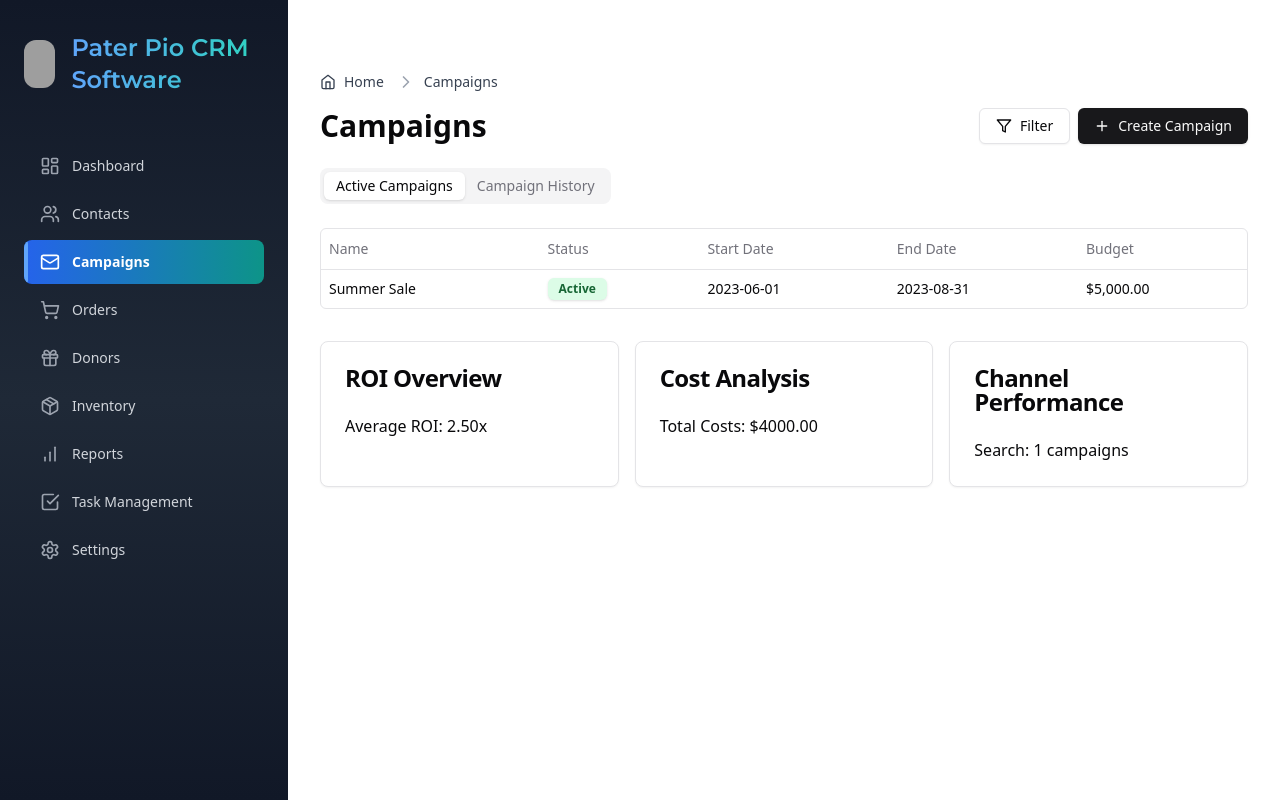
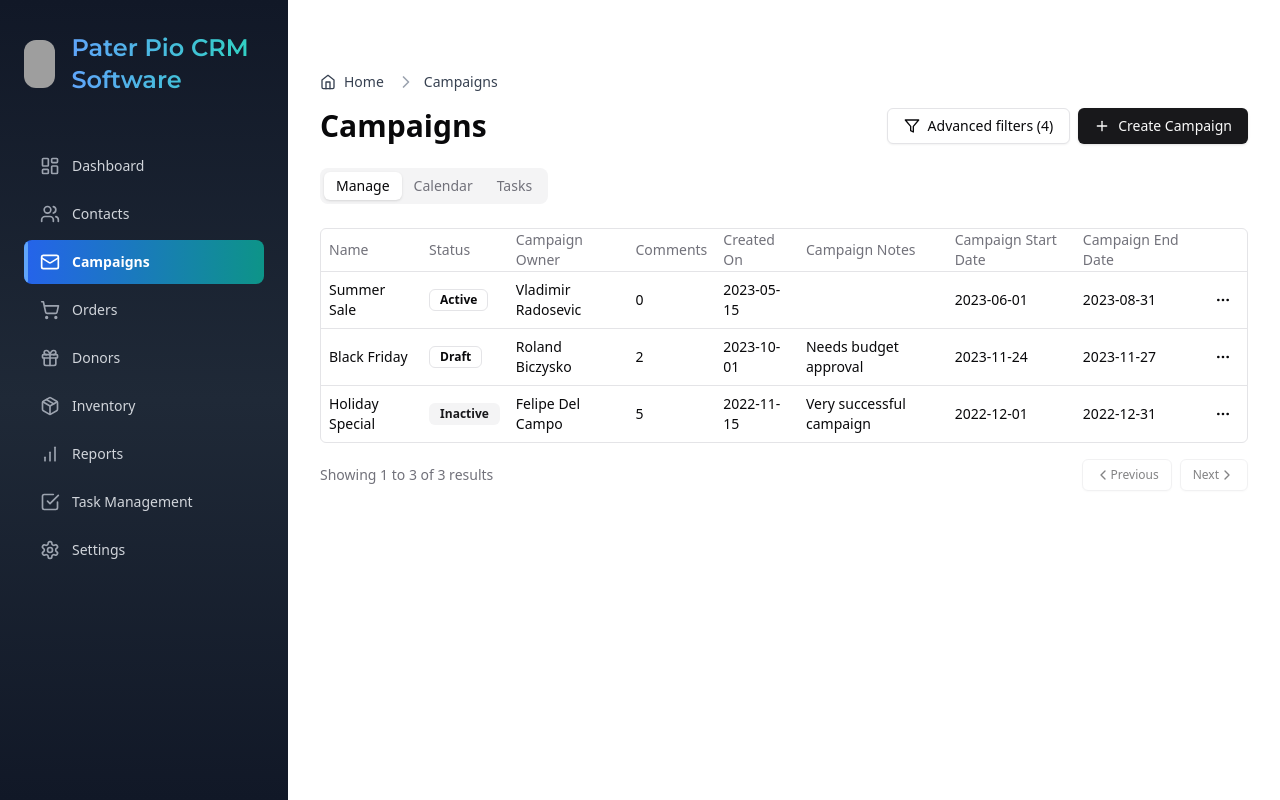
Before and after one commit to ogiMamic/CRM-Software, a Next.js app: page /campaigns in a window 1280 px wide. Built offline with nearby package versions, Linux system fonts and the light colour scheme; grey boxes are pictures that could not be loaded.

Commit message:
Improve Campaign Page

```diff
--- a/src/app/campaigns/columns.tsx
+++ b/src/app/campaigns/columns.tsx
@@ -1,14 +1,10 @@
+"use client"
+
 import { ColumnDef } from "@tanstack/react-table"
+import { Campaign } from "./types"
 import { Badge } from "@/components/ui/badge"
-
-type Campaign = {
-  id: string
-  name: string
-  status: 'Active' | 'Inactive' | 'Draft'
-  startDate: string
-  endDate: string
-  budget: number
-}
+import { Button } from "@/components/ui/button"
+import { MoreHorizontal } from "lucide-react"
 
 export const columns: ColumnDef<Campaign>[] = [
   {
@@ -20,37 +16,44 @@ export const columns: ColumnDef<Campaign>[] = [
     header: "Status",
     cell: ({ row }) => {
       const status = row.getValue("status") as string
+      return <Badge variant={status === 'Active' ? "success" : status === 'Draft' ? "warning" : "secondary"}>{status}</Badge>
+    },
+  },
+  {
+    accessorKey: "owner",
+    header: "Campaign Owner",
+  },
+  {
+    accessorKey: "comments",
+    header: "Comments",
+  },
+  {
+    accessorKey: "createdOn",
+    header: "Created On",
+  },
+  {
+    accessorKey: "notes",
+    header: "Campaign Notes",
+  },
+  {
+    accessorKey: "startDate",
+    header: "Campaign Start Date",
+  },
+  {
+    accessorKey: "endDate",
+    header: "Campaign End Date",
+  },
+  {
+    id: "actions",
+    cell: ({ row }) => {
+      const campaign = row.original
+
       return (
-        <Badge
-          className={
-            status === 'Active' ? 'bg-green-100 text-green-800' :
-            status === 'Inactive' ? 'bg-red-100 text-red-800' :
-            'bg-gray-100 text-gray-800'
-          }
-        >
-          {status}
-        </Badge>
+        <Button variant="ghost" className="h-8 w-8 p-0">
+          <span className="sr-only">Open menu</span>
+          <MoreHorizontal className="h-4 w-4" />
+        </Button>
       )
     },
   },
-  {
-    accessorKey: "startDate",
-    header: "Start Date",
-  },
-  {
-    accessorKey: "endDate",
-    header: "End Date",
-  },
-  {
-    accessorKey: "budget",
-    header: "Budget",
-    cell: ({ row }) => {
-      const budget = parseFloat(row.getValue("budget"))
-      const formatted = new Intl.NumberFormat("en-US", {
-        style: "currency",
-        currency: "USD",
-      }).format(budget)
-      return <div className="font-medium">{formatted}</div>
-    },
-  },
 ]
--- a/src/app/campaigns/page.tsx
+++ b/src/app/campaigns/page.tsx
@@ -4,7 +4,7 @@ import { useEffect, useState } from 'react'
 import { DataTable } from '@/components/ui/data-table'
 import { columns } from './columns'
 import { Button } from '@/components/ui/button'
-import { PlusIcon, FilterIcon } from 'lucide-react'
+import { PlusIcon, FilterIcon, ChevronLeftIcon, ChevronRightIcon } from 'lucide-react'
 import { Tabs, TabsContent, TabsList, TabsTrigger } from "@/components/ui/tabs"
 import { Dialog, DialogContent, DialogHeader, DialogTitle, DialogTrigger } from "@/components/ui/dialog"
 import { CreateCampaignForm } from '@/components/CreateCampaignForm'
@@ -13,6 +13,7 @@ import { Select, SelectContent, SelectItem, SelectTrigger, SelectValue } from "@
 import { Input } from "@/components/ui/input"
 import { Label } from "@/components/ui/label"
 import { Card, CardContent, CardHeader, CardTitle } from "@/components/ui/card"
+import { Checkbox } from "@/components/ui/checkbox"
 
 type Campaign = {
   id: string
@@ -28,6 +29,10 @@ type Campaign = {
   assignee: string
   property: string
   workflow: string
+  owner: string
+  comments: number
+  createdOn: string
+  notes: string
 }
 
 export default function CampaignsPage() {
@@ -35,10 +40,17 @@ export default function CampaignsPage() {
   const [filters, setFilters] = useState({
     status: 'all',
     platform: 'all',
-    assignee: '',
-    property: '',
+    assignee: 'all',
+    property: 'all',
+    startingThisQuarter: false,
+    recentlyCreated: false,
   })
   const [isFilterDialogOpen, setIsFilterDialogOpen] = useState(false)
+  const [assignees, setAssignees] = useState<string[]>([])
+  const [properties, setProperties] = useState<string[]>([])
+  const [currentPage, setCurrentPage] = useState(1)
+  const [itemsPerPage, setItemsPerPage] = useState(25)
+  const [activeTab, setActiveTab] = useState('manage')
 
   useEffect(() => {
     // In a real application, you would fetch this data from an API
@@ -46,11 +58,17 @@ export default function CampaignsPage() {
       // Simulating an API call with setTimeout
       setTimeout(() => {
         const mockCampaigns: Campaign[] = [
-          { id: '1', name: 'Summer Sale', status: 'Active', startDate: '2023-06-01', endDate: '2023-08-31', budget: 5000, platform: 'Google Ads', roi: 2.5, costs: 4000, channel: 'Search', assignee: 'John Doe', property: 'E-commerce Store', workflow: 'Planning > Design > Launch > Monitor' },
-          { id: '2', name: 'Black Friday', status: 'Draft', startDate: '2023-11-24', endDate: '2023-11-27', budget: 10000, platform: 'Meta Ads', roi: 0, costs: 0, channel: 'Social', assignee: 'Jane Smith', property: 'Retail Store', workflow: 'Ideation > Approval > Setup' },
-          { id: '3', name: 'Holiday Special', status: 'Inactive', startDate: '2022-12-01', endDate: '2022-12-31', budget: 7500, platform: 'Google Ads', roi: 3.2, costs: 7000, channel: 'Display', assignee: 'Mike Johnson', property: 'Online Marketplace', workflow: 'Completed' },
+          { id: '1', name: 'Summer Sale', status: 'Active', startDate: '2023-06-01', endDate: '2023-08-31', budget: 5000, platform: 'Google Ads', roi: 2.5, costs: 4000, channel: 'Search', assignee: 'John Doe', property: 'E-commerce Store', workflow: 'Planning > Design > Launch > Monitor', owner: 'Vladimir Radosevic', comments: 0, createdOn: '2023-05-15', notes: '' },
+          { id: '2', name: 'Black Friday', status: 'Draft', startDate: '2023-11-24', endDate: '2023-11-27', budget: 10000, platform: 'Meta Ads', roi: 0, costs: 0, channel: 'Social', assignee: 'Jane Smith', property: 'Retail Store', workflow: 'Ideation > Approval > Setup', owner: 'Roland Biczysko', comments: 2, createdOn: '2023-10-01', notes: 'Needs budget approval' },
+          { id: '3', name: 'Holiday Special', status: 'Inactive', startDate: '2022-12-01', endDate: '2022-12-31', budget: 7500, platform: 'Google Ads', roi: 3.2, costs: 7000, channel: 'Display', assignee: 'Mike Johnson', property: 'Online Marketplace', workflow: 'Completed', owner: 'Felipe Del Campo', comments: 5, createdOn: '2022-11-15', notes: 'Very successful campaign' },
         ]
         setCampaigns(mockCampaigns)
+
+        // Extract unique assignees and properties
+        const uniqueAssignees = Array.from(new Set(mockCampaigns.map(c => c.assignee)))
+        const uniqueProperties = Array.from(new Set(mockCampaigns.map(c => c.property)))
+        setAssignees(uniqueAssignees)
+        setProperties(uniqueProperties)
       }, 1000)
     }
 
@@ -58,16 +76,26 @@ export default function CampaignsPage() {
   }, [])
 
   const filteredCampaigns = campaigns.filter(campaign => {
+    const quarterStart = new Date()
+    quarterStart.setMonth(Math.floor(quarterStart.getMonth() / 3) * 3, 1)
+    const isStartingThisQuarter = new Date(campaign.startDate) >= quarterStart && new Date(campaign.startDate) < new Date(quarterStart.getFullYear(), quarterStart.getMonth() + 3, 0)
+
+    const thirtyDaysAgo = new Date()
+    thirtyDaysAgo.setDate(thirtyDaysAgo.getDate() - 30)
+    const isRecentlyCreated = new Date(campaign.createdOn) >= thirtyDaysAgo
+
     return (
       (filters.status === 'all' || campaign.status === filters.status) &&
       (filters.platform === 'all' || campaign.platform === filters.platform) &&
-      (filters.assignee === '' || campaign.assignee.toLowerCase().includes(filters.assignee.toLowerCase())) &&
-      (filters.property === '' || campaign.property.toLowerCase().includes(filters.property.toLowerCase()))
+      (filters.assignee === 'all' || campaign.assignee === filters.assignee) &&
+      (filters.property === 'all' || campaign.property === filters.property) &&
+      (!filters.startingThisQuarter || isStartingThisQuarter) &&
+      (!filters.recentlyCreated || isRecentlyCreated)
     )
   })
 
-  const activeCampaigns = filteredCampaigns.filter(campaign => campaign.status === 'Active')
-  const inactiveCampaigns = filteredCampaigns.filter(campaign => campaign.status === 'Inactive')
+  const pageCount = Math.ceil(filteredCampaigns.length / itemsPerPage)
+  const paginatedCampaigns = filteredCampaigns.slice((currentPage - 1) * itemsPerPage, currentPage * itemsPerPage)
 
   return (
     <div className="container mx-auto py-10">
@@ -78,12 +106,12 @@ export default function CampaignsPage() {
           <Dialog open={isFilterDialogOpen} onOpenChange={setIsFilterDialogOpen}>
             <DialogTrigger asChild>
               <Button variant="outline">
-                <FilterIcon className="mr-2 h-4 w-4" /> Filter
+                <FilterIcon className="mr-2 h-4 w-4" /> Advanced filters ({Object.values(filters).filter(Boolean).length})
               </Button>
             </DialogTrigger>
             <DialogContent>
               <DialogHeader>
-                <DialogTitle>Filter Campaigns</DialogTitle>
+                <DialogTitle>Advanced Filters</DialogTitle>
               </DialogHeader>
               <div className="grid gap-4 py-4">
                 <div className="grid grid-cols-4 items-center gap-4">
@@ -121,21 +149,63 @@ export default function CampaignsPage() {
                 </div>
                 <div className="grid grid-cols-4 items-center gap-4">
                   <Label htmlFor="assignee" className="text-right">Assignee</Label>
-                  <Input
-                    id="assignee"
+                  <Select
                     value={filters.assignee}
-                    onChange={(e) => setFilters({...filters, assignee: e.target.value})}
-                    className="col-span-3"
-                  />
+                    onValueChange={(value) => setFilters({...filters, assignee: value})}
+                  >
+                    <SelectTrigger className="col-span-3">
+                      <SelectValue placeholder="Select assignee" />
+                    </SelectTrigger>
+                    <SelectContent>
+                      <SelectItem value="all">All</SelectItem>
+                      {assignees.map((assignee) => (
+                        <SelectItem key={assignee} value={assignee}>{assignee}</SelectItem>
+                      ))}
+                    </SelectContent>
+                  </Select>
                 </div>
                 <div className="grid grid-cols-4 items-center gap-4">
                   <Label htmlFor="property" className="text-right">Property</Label>
-                  <Input
-                    id="property"
+                  <Select
                     value={filters.property}
-                    onChange={(e) => setFilters({...filters, property: e.target.value})}
-                    className="col-span-3"
+                    onValueChange={(value) => setFilters({...filters, property: value})}
+                  >
+                    <SelectTrigger className="col-span-3">
+                      <SelectValue placeholder="Select property" />
+                    </SelectTrigger>
+                    <SelectContent>
+                      <SelectItem value="all">All</SelectItem>
+                      {properties.map((property) => (
+                        <SelectItem key={property} value={property}>{property}</SelectItem>
+                      ))}
+                    </SelectContent>
+                  </Select>
+                </div>
+                <div className="flex items-center space-x-2">
+                  <Checkbox
+                    id="startingThisQuarter"
+                    checked={filters.startingThisQuarter}
+                    onCheckedChange={(checked) => setFilters({...filters, startingThisQuarter: checked as boolean})}
                   />
+                  <label
+                    htmlFor="startingThisQuarter"
+                    className="text-sm font-medium leading-none peer-disabled:cursor-not-allowed peer-disabled:opacity-70"
+                  >
+                    Starting this quarter
+                  </label>
+                </div>
+                <div className="flex items-center space-x-2">
+                  <Checkbox
+                    id="recentlyCreated"
+                    checked={filters.recentlyCreated}
+                    onCheckedChange={(checked) => setFilters({...filters, recentlyCreated: checked as boolean})}
+                  />
+                  <label
+                    htmlFor="recentlyCreated"
+                    className="text-sm font-medium leading-none peer-disabled:cursor-not-allowed peer-disabled:opacity-70"
+                  >
+                    Recently created
+                  </label>
                 </div>
               </div>
               <Button onClick={() => setIsFilterDialogOpen(false)}>Apply Filters</Button>
@@ -158,51 +228,49 @@ export default function CampaignsPage() {
           </Dialog>
         </div>
       </div>
-      <Tabs defaultValue="active" className="w-full">
+      <Tabs value={activeTab} onValueChange={setActiveTab} className="w-full">
         <TabsList className="mb-4">
-          <TabsTrigger value="active">Active Campaigns</TabsTrigger>
-          <TabsTrigger value="history">Campaign History</TabsTrigger>
+          <TabsTrigger value="manage">Manage</TabsTrigger>
+          <TabsTrigger value="calendar">Calendar</TabsTrigger>
+          <TabsTrigger value="tasks">Tasks</TabsTrigger>
         </TabsList>
-        <TabsContent value="active">
-          <DataTable columns={columns} data={activeCampaigns} />
+        <TabsContent value="manage">
+          <DataTable columns={columns} data={paginatedCampaigns} />
+          <div className="flex items-center justify-between space-x-2 py-4">
+            <div className="flex-1 text-sm text-muted-foreground">
+              Showing {(currentPage - 1) * itemsPerPage + 1} to {Math.min(currentPage * itemsPerPage, filteredCampaigns.length)} of {filteredCampaigns.length} results
+            </div>
+            <div className="flex items-center space-x-2">
+              <Button
+                variant="outline"
+                size="sm"
+                onClick={() => setCurrentPage(page => Math.max(1, page - 1))}
+                disabled={currentPage === 1}
+              >
+                <ChevronLeftIcon className="h-4 w-4" />
+                Previous
+              </Button>
+              <Button
+                variant="outline"
+                size="sm"
+                onClick={() => setCurrentPage(page => Math.min(pageCount, page + 1))}
+                disabled={currentPage === pageCount}
+              >
+                Next
+                <ChevronRightIcon className="h-4 w-4" />
+              </Button>
+            </div>
+          </div>
         </TabsContent>
-        <TabsContent value="history">
-          <DataTable columns={columns} data={inactiveCampaigns} />
+        <TabsContent value="calendar">
+          {/* Implement calendar view here */}
+          <p>Calendar view coming soon...</p>
+        </TabsContent>
+        <TabsContent value="tasks">
+          {/* Implement tasks view here */}
+          <p>Tasks view coming soon...</p>
         </TabsContent>
       </Tabs>
-      <div className="mt-8 grid gap-4 md:grid-cols-2 lg:grid-cols-3">
-        <Card>
-          <CardHeader>
-            <CardTitle>ROI Overview</CardTitle>
-          </CardHeader>
-          <CardContent>
-            {/* Add a chart or summary of ROI here */}
-            <p>Average ROI: {(activeCampaigns.reduce((sum, campaign) => sum + campaign.roi, 0) / activeCampaigns.length).toFixed(2)}x</p>
-          </CardContent>
-        </Card>
-        <Card>
-          <CardHeader>
-            <CardTitle>Cost Analysis</CardTitle>
-          </CardHeader>
-          <CardContent>
-            {/* Add a chart or summary of costs here */}
-            <p>Total Costs: ${activeCampaigns.reduce((sum, campaign) => sum + campaign.costs, 0).toFixed(2)}</p>
-          </CardContent>
-        </Card>
-        <Card>
-          <CardHeader>
-            <CardTitle>Channel Performance</CardTitle>
-          </CardHeader>
-          <CardContent>
-            {/* Add a chart or summary of channel performance here */}
-            <ul>
-              {Array.from(new Set(activeCampaigns.map(c => c.channel))).map(channel => (
-                <li key={channel}>{channel}: {activeCampaigns.filter(c => c.channel === channel).length} campaigns</li>
-              ))}
-            </ul>
-          </CardContent>
-        </Card>
-      </div>
     </div>
   )
 }
```
